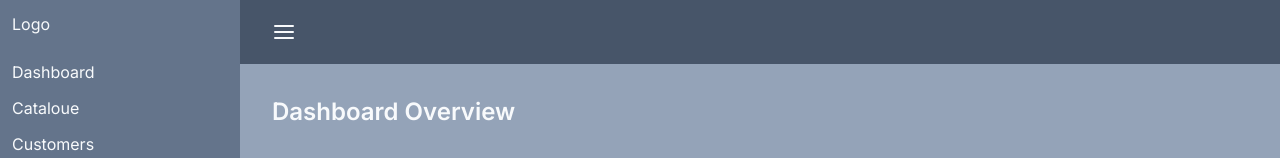
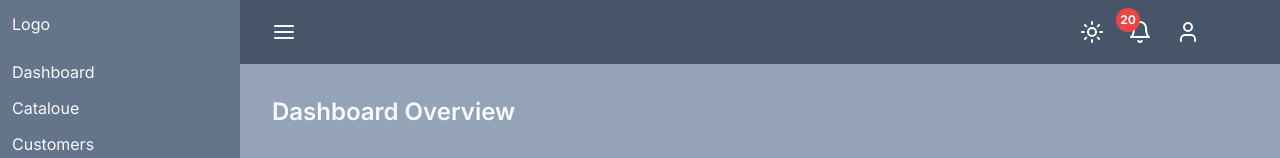
Before and after one commit to skazimhasani/Vendo-Square, a Next.js app: page /dashboard in a window 1280 px wide. Shown: the top 158 px of the page. Built offline with nearby package versions, Linux system fonts and the light colour scheme.

Commit message:
Notification Bell Design

```diff
--- a/components/backoffice/navbar.jsx
+++ b/components/backoffice/navbar.jsx
@@ -1,19 +1,38 @@
-import { AlignJustify, Bell, Menu, Sun, User } from 'lucide-react'
-import React from 'react'
+import { AlignJustify, Bell, Menu, Sun, User } from "lucide-react";
+import React from "react";
 
 export default function Navbar() {
   return (
-    <div className='flex items-center justify-between bg-slate-600
+    <div
+      className="flex items-center justify-between bg-slate-600
      text-slate-50 h-16 px-8
-      py-4 left-60 fixed top-0 w-full'>
-        {/* Icon */}
-        <button><AlignJustify/></button>
-        {/* 3 Icons */}
-        <div className='flex space-x-3'>
-            <button><Sun/></button>
-            <button><Bell/></button>
-            <button><User/></button>
-        </div>
+      py-8 left-60 fixed top-0 w-full pr-[20rem]"
+    >
+      {/* Icon */}
+      <button>
+        <AlignJustify />
+      </button>
+      {/* 3 Icons */}
+      <div className="flex space-x-3">
+        <button>
+          <Sun />
+        </button>
+        <button>
+          <button
+            type="button"
+            className="relative inline-flex items-center p-3 text-sm font-medium text-center text-white bg-transparent rounded-lg"
+          >
+            <Bell />
+            <span className="sr-only">Notifications</span>
+            <div className="absolute inline-flex items-center justify-center w-6 h-6 text-xs font-bold text-white bg-red-500 rounded-full -top-0 end-6 dark:border-gray-900">
+              20
+            </div>
+          </button>
+        </button>
+        <button>
+          <User />
+        </button>
+      </div>
     </div>
-  )
+  );
 }
```
